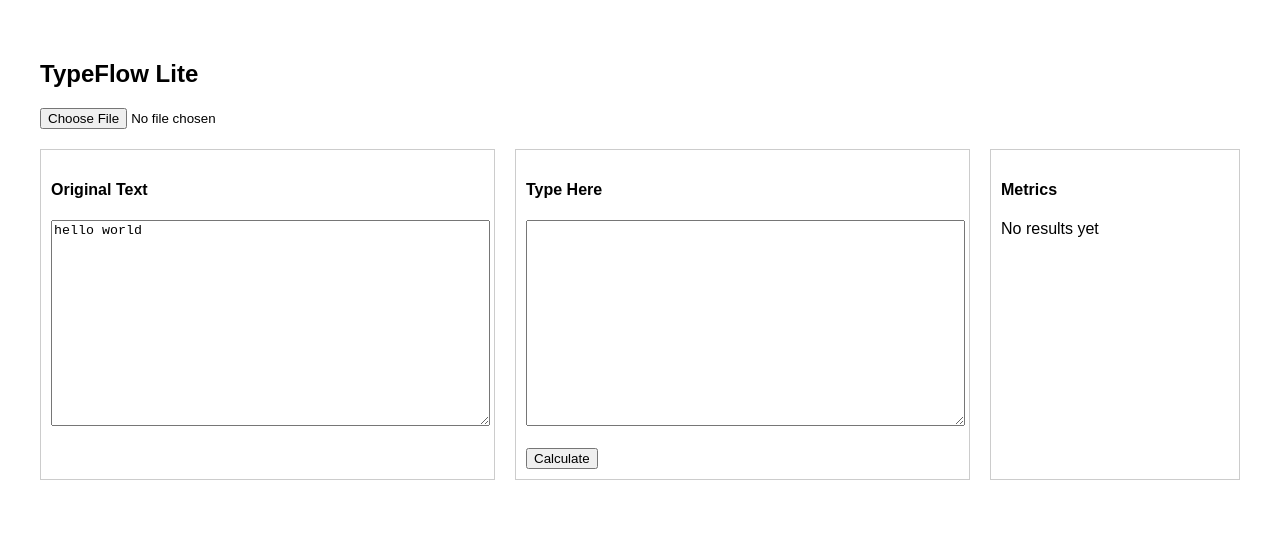
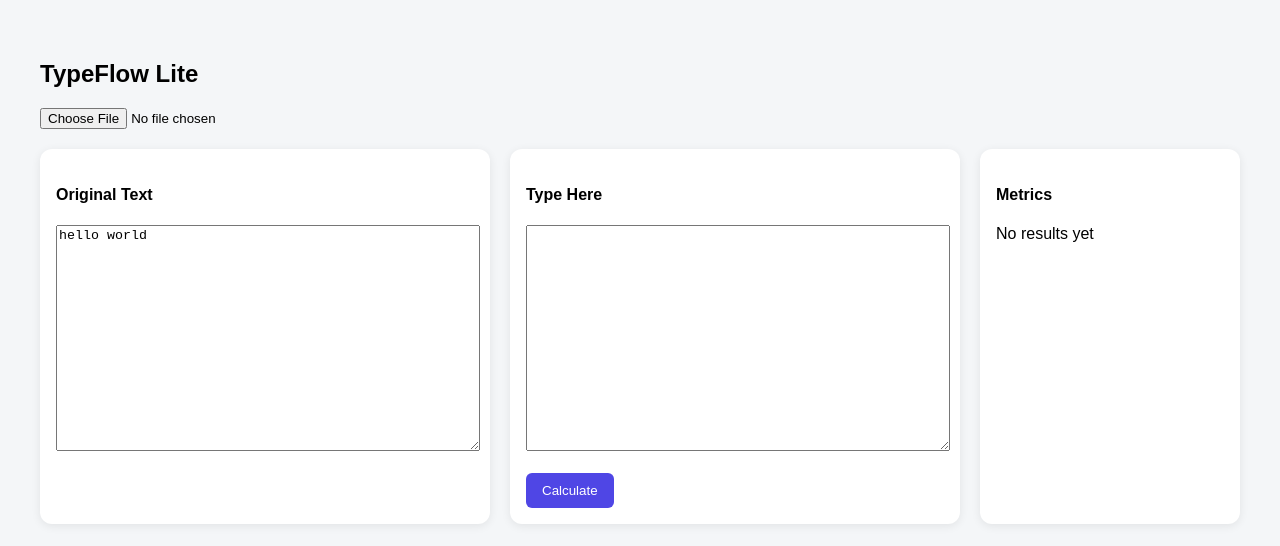
Before and after one commit to gyantik/typeflow-lite, a React (Create React App) app in the folder frontend/: page / in a window 1280 px wide. Shown: the top 546 px of the page. Built offline with nearby package versions, Linux system fonts and the light colour scheme.

Commit message:
modified ui

```diff
--- a/frontend/src/App.js
+++ b/frontend/src/App.js
@@ -5,8 +5,6 @@ function App() {
   const [typedText, setTypedText] = useState("");
   const [result, setResult] = useState(null);
   const [summary, setSummary] = useState("");
-
-  // ⭐ NEW — loading + error states
   const [loading, setLoading] = useState(false);
   const [error, setError] = useState("");
 
@@ -41,8 +39,7 @@ function App() {
         setSummary(data.summary);
       }
     } catch (err) {
-      console.error(err);
-      setError("Upload failed. Backend may be waking up.");
+      setError("Upload failed. Try again.");
     }
 
     setLoading(false);
@@ -57,9 +54,7 @@ function App() {
         "https://typeflow-lite.onrender.com/api/metrics",
         {
           method: "POST",
-          headers: {
-            "Content-Type": "application/json",
-          },
+          headers: { "Content-Type": "application/json" },
           body: JSON.stringify({
             original_text: originalText,
             typed_text: typedText,
@@ -71,33 +66,40 @@ function App() {
       const data = await response.json();
       setResult(data);
     } catch (err) {
-      console.error(err);
       setError("Metrics calculation failed.");
     }
 
     setLoading(false);
   };
 
+  // ⭐ CARD STYLE (NEW UI LOOK)
+  const cardStyle = {
+    background: "white",
+    padding: 16,
+    borderRadius: 12,
+    boxShadow: "0 2px 10px rgba(0,0,0,0.08)",
+  };
+
   return (
-    <div style={{ padding: 40, fontFamily: "Arial" }}>
-      <h2>TypeFlow Lite</h2>
+    <div
+      style={{
+        padding: 40,
+        fontFamily: "Arial",
+        backgroundColor: "#f4f6f8",
+        minHeight: "100vh",
+      }}
+    >
+      <h2 style={{ marginBottom: 20 }}>TypeFlow Lite</h2>
 
       {/* Upload */}
       <input type="file" accept="application/pdf" onChange={handleUpload} />
 
-      {/* ⭐ Loading indicator */}
-      {loading && (
-        <p style={{ marginTop: 10 }}>Processing... please wait</p>
-      )}
-
-      {/* ⭐ Error message */}
-      {error && (
-        <p style={{ color: "red", marginTop: 10 }}>{error}</p>
-      )}
+      {loading && <p style={{ marginTop: 10 }}>Processing...</p>}
+      {error && <p style={{ color: "red" }}>{error}</p>}
 
       {/* AI Summary */}
       {summary && (
-        <div style={{ border: "1px solid #ccc", padding: 10, marginTop: 15 }}>
+        <div style={{ ...cardStyle, marginTop: 15 }}>
           <h4>AI Summary</h4>
           <p>{summary}</p>
         </div>
@@ -106,38 +108,51 @@ function App() {
       <div
         style={{
           display: "grid",
-          gridTemplateColumns: "1fr 1fr 250px",
+          gridTemplateColumns: "1fr 1fr 260px",
           gap: 20,
           marginTop: 20,
         }}
       >
         {/* Original Text */}
-        <div style={{ border: "1px solid #ccc", padding: 10 }}>
+        <div style={cardStyle}>
           <h4>Original Text</h4>
           <textarea
             value={originalText}
             readOnly
-            style={{ width: "100%", height: 200 }}
+            style={{ width: "100%", height: 220 }}
           />
         </div>
 
-        {/* Typing Panel */}
-        <div style={{ border: "1px solid #ccc", padding: 10 }}>
+        {/* Typing */}
+        <div style={cardStyle}>
           <h4>Type Here</h4>
           <textarea
             value={typedText}
             onChange={(e) => setTypedText(e.target.value)}
-            style={{ width: "100%", height: 200 }}
+            style={{ width: "100%", height: 220 }}
           />
+
           <br />
           <br />
-          <button onClick={calculateMetrics} disabled={loading}>
+
+          <button
+            onClick={calculateMetrics}
+            disabled={loading}
+            style={{
+              background: "#4f46e5",
+              color: "white",
+              border: "none",
+              padding: "10px 16px",
+              borderRadius: 6,
+              cursor: "pointer",
+            }}
+          >
             {loading ? "Processing..." : "Calculate"}
           </button>
         </div>
 
-        {/* Metrics Panel */}
-        <div style={{ border: "1px solid #ccc", padding: 10 }}>
+        {/* Metrics */}
+        <div style={cardStyle}>
           <h4>Metrics</h4>
           {result ? (
             <>
```
